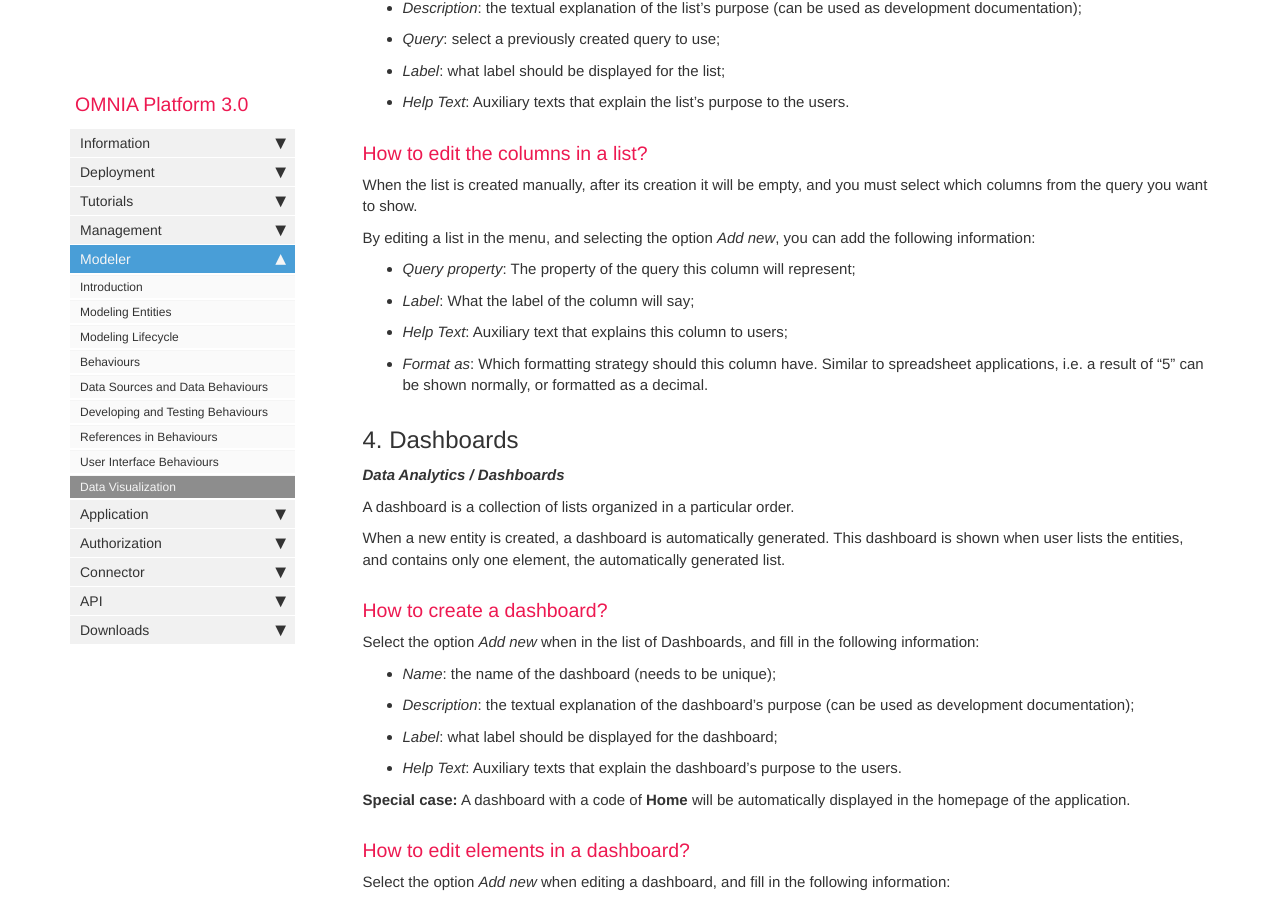
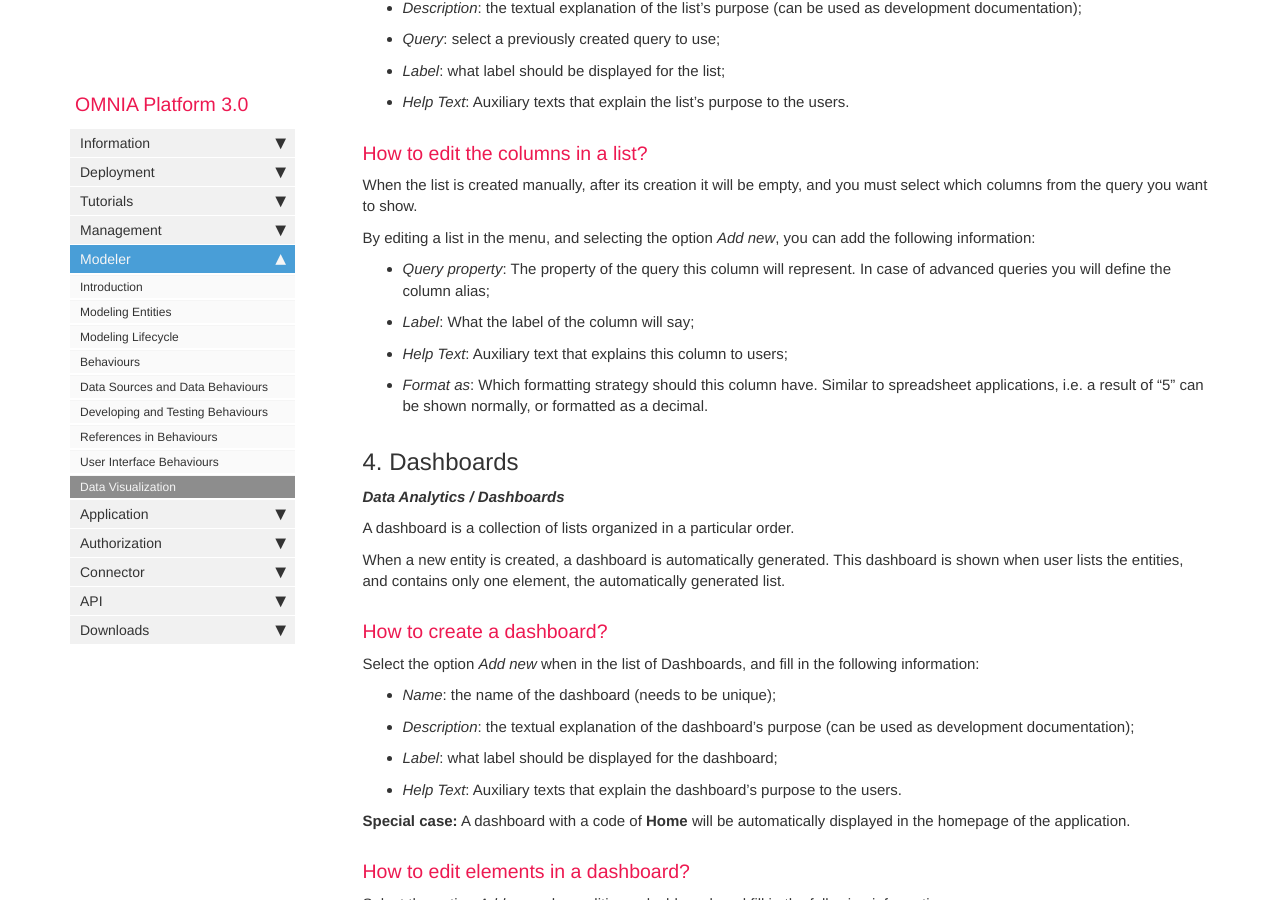
Before and after one commit to daniel8lopes/omnia3, a Jekyll site: the page built from docs/pages/omnia3/Modeler/omnia3_modeler_datavisualization.md, in a window 1280 px wide and 900 px high, scrolled down 3115 px. Built offline with Jekyll 4.4.1, drawn with Linux system fonts in a browser that asks for light colours; nearby versions of some CDN libraries; comment, search, counter and statistics services are not loaded.

Commit message:
Update omnia3_modeler_datavisualization.md

```diff
--- a/docs/pages/omnia3/Modeler/omnia3_modeler_datavisualization.md
+++ b/docs/pages/omnia3/Modeler/omnia3_modeler_datavisualization.md
@@ -120,7 +120,7 @@ To create a list manually, select the option _Add new_ when in the list of Lists
 When the list is created manually, after its creation it will be empty, and you must select which columns from the query you want to show.
 
 By editing a list in the menu, and selecting the option _Add new_, you can add the following information:
-* _Query property_: The property of the query this column will represent;
+* _Query property_: The property of the query this column will represent. In case of advanced queries you will define the column alias;
 * _Label_: What the label of the column will say;
 * _Help Text_: Auxiliary text that explains this column to users;
 * _Format as_: Which formatting strategy should this column have. Similar to spreadsheet applications, i.e. a result of "5" can be shown normally, or formatted as a decimal.
```
